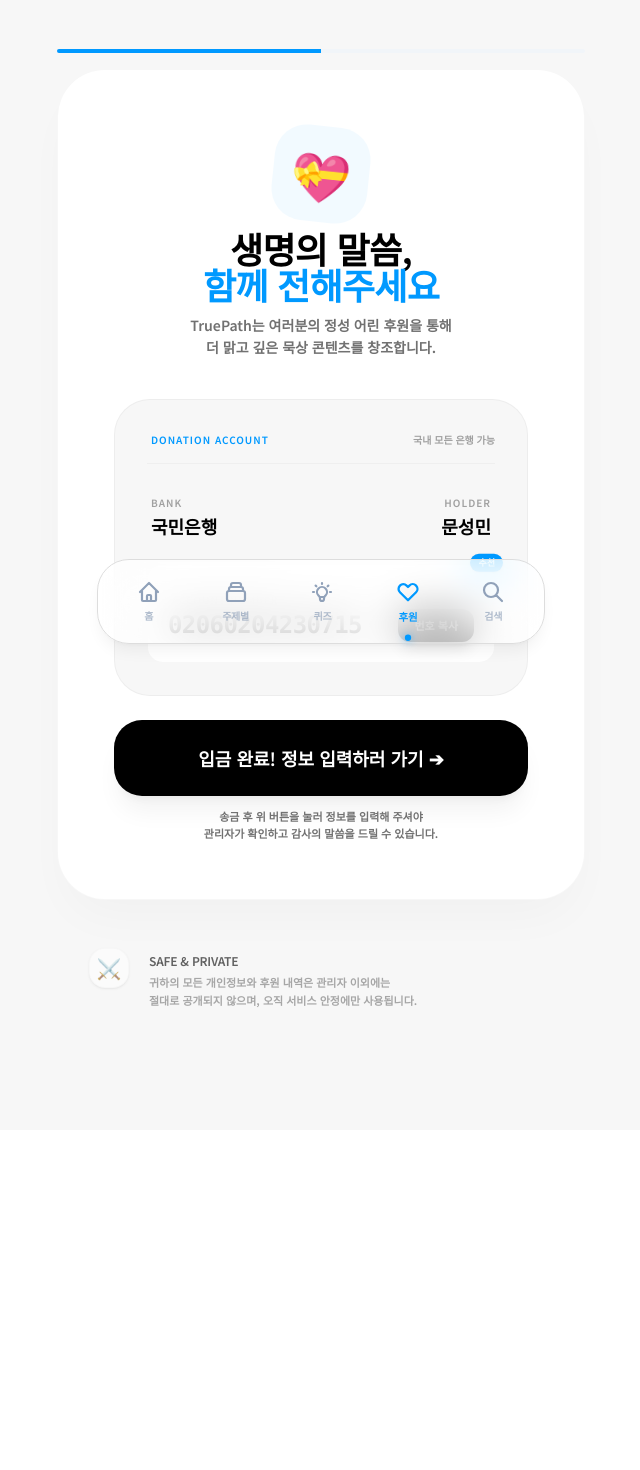
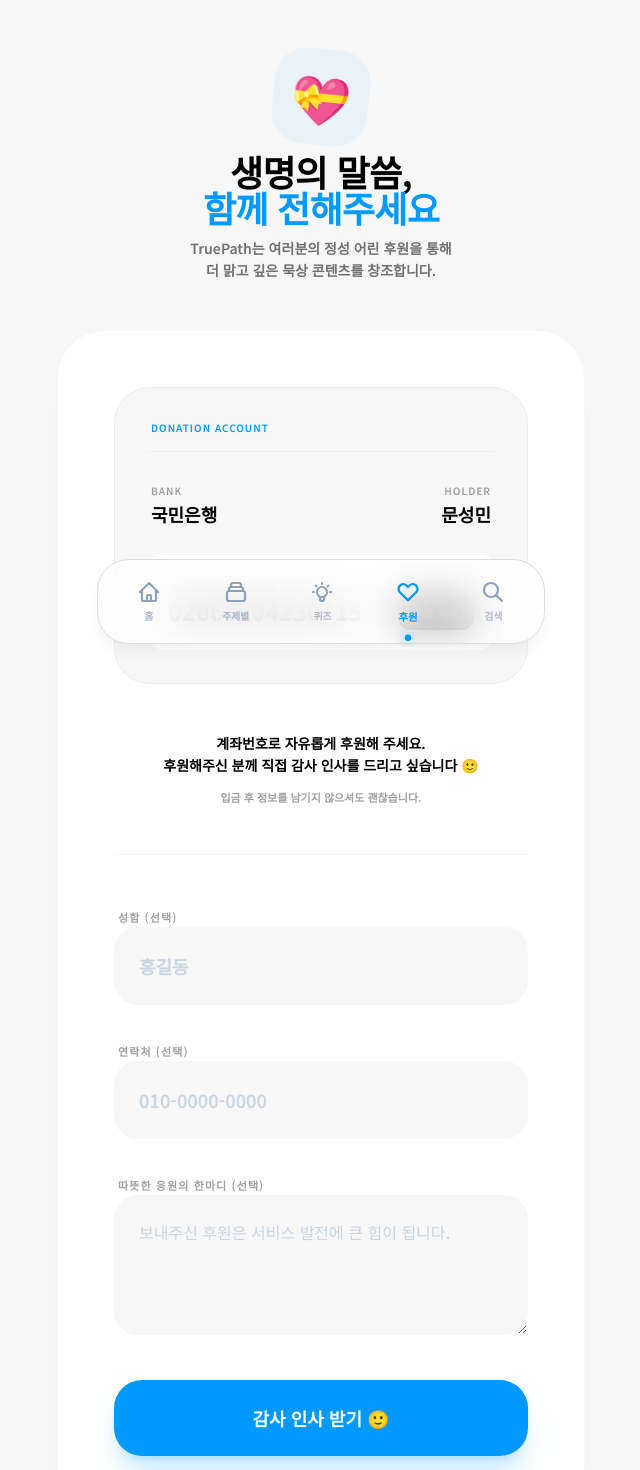
Before and after one commit to PARSA1021/word-meditation-app, a Next.js app: page /donate in a window 1280 px wide. Shown: the part 140-1610 px from the top of the page, without its empty margins (319-959 px from the left). Before the commit the page ends 1350 px from the top, so only its background shows below. Built offline with nearby package versions, Linux system fonts and the light colour scheme; a web font is replaced by a local one.

Commit message:
20260326_donation_update_3

```diff
--- a/app/api/donate/manual/route.ts
+++ b/app/api/donate/manual/route.ts
@@ -3,15 +3,15 @@ import { sendSlackNotification } from '@/lib/notifications';
 
 export async function POST(req: Request) {
   try {
-    const { name, amount, message } = await req.json();
+    const { name, phone, message } = await req.json();
 
-    if (!name || !amount) {
-      return NextResponse.json({ error: '필수 항목이 누락되었습니다.' }, { status: 400 });
-    }
+    // 입력이 없으면 익명으로 처리
+    const finalName = name?.trim() || '익명 후원자';
+    const finalPhone = phone?.trim() || '정보 없음';
 
     // TODO: DB 저장 로직 추가 (PostgreSQL/Prisma 연동 시)
     // 예: const donation = await db.donations.create({
-    //   data: { name, amount, message, method: 'bank', status: 'pending' }
+    //   data: { name, phone, message, method: 'bank', status: 'pending' }
     // });
 
     // 업그레이드된 프리미엄 슬랙 알림 형식
@@ -19,16 +19,16 @@ export async function POST(req: Request) {
       attachments: [
         {
           color: "#0099FF", // TruePath 브랜드 컬러
-          pretext: "🔔 *새로운 후원 입금 알림이 도착했습니다*",
-          title: `후원자: ${name}님`,
+          pretext: "🔔 *새로운 후원 정보가 등록되었습니다*",
+          title: `후원자: ${finalName}님`,
           fields: [
             {
-              title: "금액",
-              value: `*${Number(amount).toLocaleString()}원*`,
+              title: "연락처",
+              value: `*${finalPhone}*`,
               short: true
             },
             {
-              title: "입금 확인 시간",
+              title: "등록 시간",
               value: new Date().toLocaleString('ko-KR'),
               short: true
             },
@@ -44,7 +44,17 @@ export async function POST(req: Request) {
       ]
     };
 
-    await sendSlackNotification(slackPayload);
+    try {
+      await sendSlackNotification(slackPayload);
+    } catch (notifError: any) {
+      console.error('Notification failed:', notifError.message);
+      // 알림 설정 문제(Webhook 누락 등)인 경우 에러 응답 반환하여 관리자에게 알림
+      return NextResponse.json({
+        success: false,
+        error: '시스템 설정 오류로 인해 알림을 전송할 수 없습니다. 관리자에게 문의하세요.',
+        details: process.env.NODE_ENV === 'development' ? notifError.message : undefined
+      }, { status: 500 });
+    }
 
     return NextResponse.json({
       success: true,
--- a/components/donation/DonationSection.tsx
+++ b/components/donation/DonationSection.tsx
@@ -3,13 +3,13 @@
 import { useState } from 'react';
 
 export default function DonationSection() {
-  const [step, setStep] = useState<'info' | 'form' | 'thanks'>('info');
+  const [isSubmitted, setIsSubmitted] = useState(false);
   const [verse, setVerse] = useState<string>('');
   const [verseSource, setVerseSource] = useState<string>('');
   const [loading, setLoading] = useState(false);
   const [formData, setFormData] = useState({
     name: '',
-    amount: '10000',
+    phone: '',
     message: ''
   });
 
@@ -40,12 +40,14 @@ export default function DonationSection() {
 
       if (res.ok) {
         await fetchRandomVerse();
-        setStep('thanks');
+        setIsSubmitted(true);
       } else {
-        alert('전송 중 오류가 발생했습니다. 잠시 후 다시 시도해 주세요.');
+        const data = await res.json();
+        alert(data.error || '전송 중 오류가 발생했습니다. 잠시 후 다시 시도해 주세요.');
       }
     } catch (err) {
       console.error(err);
+      alert('서버와 통신 중 오류가 발생했습니다.');
     } finally {
       setLoading(false);
     }
@@ -54,23 +56,8 @@ export default function DonationSection() {
   return (
     <div className="max-w-xl mx-auto px-6 py-10 space-y-12 animate-in fade-in duration-1000">
 
-      {/* Progress Indicator (Enhanced) */}
-      {step !== 'thanks' && (
-        <div className="relative h-1 w-full bg-slate-100 rounded-full overflow-hidden mb-4">
-          <div
-            className="absolute top-0 left-0 h-full bg-[#0099FF] transition-all duration-700 ease-out"
-            style={{ width: step === 'info' ? '50%' : '100%' }}
-          ></div>
-        </div>
-      )}
-
-      <section className="bg-white rounded-[48px] shadow-2xl shadow-black/[0.03] border border-black/[0.03] overflow-hidden transition-all duration-500">
-        <div className="p-10 sm:p-14">
-
-          {/* Step 1: Info (Leading to Form) */}
-          {step === 'info' && (
-            <div className="space-y-10 animate-in fade-in slide-in-from-bottom-4 duration-500">
-              <div className="space-y-6 text-center">
+      {/* 1. Header Area */}
+      <div className="space-y-6 text-center animate-in fade-in slide-in-from-bottom-4 duration-500">
         <div className="inline-flex items-center justify-center w-24 h-24 bg-[#0099FF]/5 rounded-[32px] mb-2 rotate-6">
           <span className="text-5xl">💝</span>
         </div>
@@ -86,16 +73,16 @@ export default function DonationSection() {
         </div>
       </div>
 
-              <div className="space-y-6">
-                {/* Enhanced Account Info Box */}
+      <section className="bg-white rounded-[48px] shadow-2xl shadow-black/[0.03] border border-black/[0.03] overflow-hidden transition-all duration-500">
+        <div className="p-10 sm:p-14 space-y-12">
+
+          {/* 2. Account Information (Most Important Card) */}
           <div className="bg-[#F7F7F7] p-8 rounded-[36px] border border-black/[0.04] space-y-6">
             <div className="flex justify-between items-center border-b border-black/[0.03] pb-4">
               <span className="text-[10px] font-black text-[#0099FF] uppercase tracking-widest px-1">Donation Account</span>
-                    <span className="text-[10px] text-[#A0A0A0] font-bold">국내 모든 은행 가능</span>
             </div>
 
             <div className="grid grid-cols-1 gap-6">
-                    {/* Bank & Holder Row */}
               <div className="flex items-end justify-between px-1">
                 <div className="space-y-1">
                   <label className="text-[10px] font-black text-[#A0A0A0] uppercase tracking-widest">Bank</label>
@@ -107,7 +94,6 @@ export default function DonationSection() {
                 </div>
               </div>
 
-                    {/* Account Number Row (The Hero) */}
               <div className="relative group">
                 <div className="space-y-1 bg-white p-5 rounded-2xl border border-black/[0.03] transition-all group-hover:border-[#0099FF]/20 group-hover:shadow-sm">
                   <label className="text-[10px] font-black text-[#A0A0A0] uppercase tracking-widest ml-1">Account Number</label>
@@ -126,63 +112,45 @@ export default function DonationSection() {
                     </button>
                   </div>
                 </div>
-                      <div className="absolute -top-2 -right-2 bg-[#0099FF] text-white text-[9px] font-black px-2 py-0.5 rounded-full shadow-sm animate-bounce">
-                        추천
-                      </div>
               </div>
             </div>
           </div>
 
-                <div className="space-y-3">
-                  <button
-                    onClick={() => setStep('form')}
-                    className="w-full bg-black text-white py-6 rounded-[28px] font-black text-lg shadow-xl shadow-black/5 hover:bg-[#0099FF] transition-all duration-300 transform active:scale-[0.98]"
-                  >
-                    입금 완료! 정보 입력하러 가기 ➔
-                  </button>
-                  <p className="text-center text-[11px] text-[#717171] font-bold leading-relaxed px-4">
-                    송금 후 위 버튼을 눌러 정보를 입력해 주셔야 <br className="hidden sm:block" />
-                    관리자가 확인하고 감사의 말씀을 드릴 수 있습니다.
+          {/* 3. Guidance Text */}
+          <div className="text-center space-y-3 px-2">
+            <p className="text-sm font-bold text-black leading-relaxed break-keep">
+              계좌번호로 자유롭게 후원해 주세요.<br />
+              후원해주신 분께 직접 감사 인사를 드리고 싶습니다 🙂
+            </p>
+            <p className="text-[11px] text-[#A0A0A0] font-bold">
+              입금 후 정보를 남기지 않으셔도 괜찮습니다.
             </p>
           </div>
-              </div>
-            </div>
-          )}
 
-          {/* Step 2: Form (Simplified & Detailed Labels) */}
-          {step === 'form' && (
-            <form onSubmit={handleManualSubmit} className="space-y-10 animate-in fade-in slide-in-from-right-4 duration-500">
-              <div className="flex items-center gap-4">
-                <button type="button" onClick={() => setStep('info')} className="w-12 h-12 flex items-center justify-center bg-[#F7F7F7] rounded-full text-slate-400 hover:text-[#0099FF] transition-all active:scale-90">
-                  <svg width="24" height="24" viewBox="0 0 24 24" fill="none" stroke="currentColor" strokeWidth="3" strokeLinecap="round" strokeLinejoin="round"><path d="M19 12H5M12 19l-7-7 7-7" /></svg>
-                </button>
-                <div className="space-y-1">
-                  <h3 className="text-2xl font-black text-black tracking-tight leading-none">입금 확인 등록</h3>
-                  <p className="text-[11px] text-[#0099FF] font-black uppercase tracking-widest">Just one more step</p>
-                </div>
-              </div>
+          <div className="h-px bg-black/[0.03] w-full"></div>
 
-              <div className="space-y-6">
+          {/* 4. Form or Blessing (The Reward) */}
+          {!isSubmitted ? (
+            <form onSubmit={handleManualSubmit} className="space-y-10 animate-in fade-in slide-in-from-bottom-4 duration-700">
+              <div className="space-y-8">
                 <div className="space-y-3">
-                  <label className="text-[11px] font-black text-[#A0A0A0] uppercase tracking-widest ml-1">보내는 분 성함 (은행 앱 표시명)</label>
+                  <label className="text-[11px] font-black text-[#A0A0A0] uppercase tracking-widest ml-1">성함 (선택)</label>
                   <input
-                    required
                     type="text"
                     placeholder="홍길동"
                     value={formData.name}
                     onChange={(e) => setFormData({ ...formData, name: e.target.value })}
                     className="w-full p-6 bg-[#F7F7F7] border border-transparent rounded-[24px] focus:outline-none focus:border-[#0099FF]/20 focus:bg-white transition-all text-lg font-bold placeholder:text-slate-300"
                   />
-                  <p className="text-[10px] text-[#A0A0A0] font-medium ml-1">계좌에 기록된 이름과 동일하게 적어주세요.</p>
                 </div>
                 <div className="space-y-3">
-                  <label className="text-[11px] font-black text-[#A0A0A0] uppercase tracking-widest ml-1">나눠주신 소중한 금액 (원)</label>
+                  <label className="text-[11px] font-black text-[#A0A0A0] uppercase tracking-widest ml-1">연락처 (선택)</label>
                   <input
-                    required
-                    type="number"
-                    value={formData.amount}
-                    onChange={(e) => setFormData({ ...formData, amount: e.target.value })}
-                    className="w-full p-6 bg-[#F7F7F7] border border-transparent rounded-[24px] focus:outline-none focus:border-[#0099FF]/20 focus:bg-white transition-all text-lg font-bold"
+                    type="tel"
+                    placeholder="010-0000-0000"
+                    value={formData.phone}
+                    onChange={(e) => setFormData({ ...formData, phone: e.target.value })}
+                    className="w-full p-6 bg-[#F7F7F7] border border-transparent rounded-[24px] focus:outline-none focus:border-[#0099FF]/20 focus:bg-white transition-all text-lg font-bold placeholder:text-slate-300"
                   />
                 </div>
                 <div className="space-y-3">
@@ -202,27 +170,21 @@ export default function DonationSection() {
                   disabled={loading}
                   className="w-full bg-[#0099FF] text-white py-6 rounded-[28px] font-black text-lg shadow-xl shadow-[#0099FF]/20 hover:bg-black transition-all duration-500 disabled:opacity-50 active:scale-[0.98]"
                 >
-                  {loading ? '정보 전송 중...' : '알림 전송 완료! 감사 선물 받기 ⚡'}
+                  {loading ? '정보 전송 중...' : '감사 인사 받기 🙂'}
                 </button>
-                <p className="text-center text-[10px] text-[#A0A0A0] font-bold">
-                  전송 즉시 말씀 선물이 준비됩니다. 조금만 기다려주세요!
-                </p>
               </div>
             </form>
-          )}
-
-          {/* Step 3: Thanks (Confirmation) */}
-          {step === 'thanks' && (
+          ) : (
             <div className="text-center space-y-12 py-6 animate-in zoom-in duration-700">
               <div className="relative inline-block">
                 <div className="absolute inset-0 bg-[#0099FF]/10 rounded-full blur-3xl opacity-50 animate-pulse"></div>
                 <div className="relative text-[100px] leading-none">🎁</div>
               </div>
               <div className="space-y-4 px-4">
-                <h3 className="text-[32px] font-black text-black tracking-tighter leading-none">모든 등록이 끝났습니다</h3>
+                <h3 className="text-[32px] font-black text-black tracking-tighter leading-none">소중한 후원 감사합니다</h3>
                 <p className="text-[#717171] font-bold text-sm leading-relaxed break-keep">
-                  소중한 후원 정보를 안전하게 전달받았습니다. <br />
-                  관리자가 입금을 확인하는 대로 기도로 함께하겠습니다.
+                  보내주신 정성은 생명의 말씀을 세상에 <br />
+                  전하는 귀한 연료가 됩니다. 축복을 담아 드립니다.
                 </p>
               </div>
               <div className="relative p-12 bg-[#F7F7F7] rounded-[48px] border border-black/[0.04] text-center group transition-all duration-700 hover:bg-white hover:shadow-2xl hover:shadow-black/[0.05] overflow-hidden">
@@ -237,18 +199,17 @@ export default function DonationSection() {
                 )}
               </div>
               <button
-                onClick={() => setStep('info')}
+                onClick={() => setIsSubmitted(false)}
                 className="inline-flex items-center gap-2 text-[#CCC] font-black text-[11px] uppercase tracking-widest hover:text-[#0099FF] transition-colors"
               >
-                <svg width="18" height="18" viewBox="0 0 18 18" fill="none" stroke="currentColor" strokeWidth="2.5" strokeLinecap="round" strokeLinejoin="round"><path d="M14 9H4M4 9l4 4M4 9l4-4" /></svg>
-                Back to Intro
+                처음으로 돌아가기
               </button>
             </div>
           )}
         </div>
       </section>
 
-      <div className="px-8 flex items-start gap-5 opacity-60 transition-opacity hover:opacity-100 duration-500">
+      <div className="px-8 flex items-start gap-5 opacity-60 transition-opacity hover:opacity-100 duration-500 pb-10">
         <div className="w-10 h-10 bg-white rounded-2xl flex items-center justify-center text-xl shadow-sm border border-black/[0.03]">⚔️</div>
         <div className="space-y-1 pt-1">
           <h4 className="text-[12px] font-black text-black uppercase tracking-widest">Safe & Private</h4>
--- a/lib/notifications.ts
+++ b/lib/notifications.ts
@@ -2,8 +2,8 @@ export async function sendSlackNotification(payload: any) {
   const webhookUrl = process.env.SLACK_WEBHOOK_URL;
 
   if (!webhookUrl) {
-    console.warn('SLACK_WEBHOOK_URL is not defined. Skipping notification.');
-    return;
+    console.error('CRITICAL: SLACK_WEBHOOK_URL is not defined in environment variables.');
+    throw new Error('Notification system is not configured (Missing Webhook URL)');
   }
 
   try {
@@ -14,9 +14,14 @@ export async function sendSlackNotification(payload: any) {
     });
 
     if (!response.ok) {
+      const errorText = await response.text();
+      console.error(`Slack API Error (${response.status}):`, errorText);
       throw new Error(`Slack notification failed: ${response.statusText}`);
     }
+
+    return true;
   } catch (error) {
     console.error('Error sending Slack notification:', error);
+    throw error;
   }
 }
```
Lines whose indentation alone changed are shown as unchanged.
